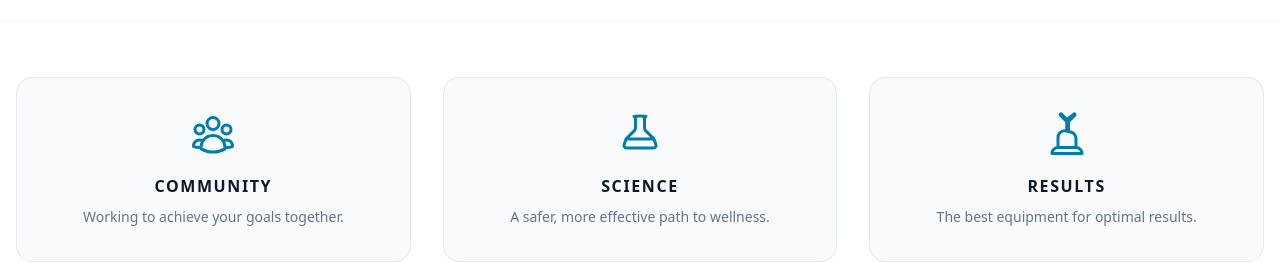
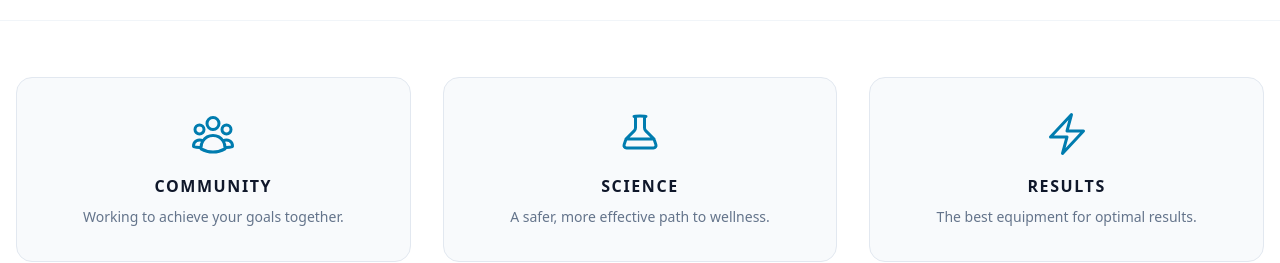
Before and after one commit to neverxpected/arco, a Next.js app: page / in a window 1280 px wide. Shown: the part 852-1115 px from the top of the page. Built offline with nearby package versions, Linux system fonts and the light colour scheme.

Commit message:
feat: implement homepage with hero video, animated pillars, and CTA sections

```diff
--- a/app/page.tsx
+++ b/app/page.tsx
@@ -20,12 +20,12 @@ const staggerContainer: Variants = {
   hidden: { opacity: 0 },
   visible: {
     opacity: 1,
-    transition: { staggerChildren: 0.15 },
+    transition: { staggerChildren: 0.2 },
   },
 };
 
 const cardItem: Variants = {
-  hidden: { opacity: 0, y: 30 },
+  hidden: { opacity: 0, y: 50 },
   visible: {
     opacity: 1,
     y: 0,
@@ -33,16 +33,24 @@ const cardItem: Variants = {
   },
 };
 
-/* ─── Hero text cascade — each child gets a progressively longer delay ─── */
+/* ─── Hero text cascade — using container stagger ─── */
 
-const heroChild = (delay: number): Variants => ({
-  hidden: { opacity: 0, y: 40 },
+const heroStaggerContainer: Variants = {
+  hidden: { opacity: 0 },
+  visible: {
+    opacity: 1,
+    transition: { staggerChildren: 0.2 },
+  },
+};
+
+const heroFadeUp: Variants = {
+  hidden: { opacity: 0, y: 30 },
   visible: {
     opacity: 1,
     y: 0,
-    transition: { duration: 0.8, ease: [0.21, 0.47, 0.32, 0.98], delay },
+    transition: { duration: 0.8, ease: [0.21, 0.47, 0.32, 0.98] },
   },
-});
+};
 
 export default function Home() {
   const heroVideoRef = useRef<HTMLDivElement | null>(null);
@@ -72,7 +80,7 @@ export default function Home() {
 
     // Try to play immediately and on data-ready events
     const tryPlay = () => {
-      video.play().catch(() => {});
+      video.play().catch(() => { });
     };
     tryPlay();
     video.addEventListener('loadedmetadata', tryPlay, { once: true });
@@ -103,17 +111,17 @@ export default function Home() {
           className="relative z-10 text-center px-4 sm:px-6 w-full max-w-4xl mx-auto pt-24 pb-8"
           initial="hidden"
           animate="visible"
-          variants={staggerContainer}
+          variants={heroStaggerContainer}
         >
           <motion.p
-            variants={heroChild(0.2)}
+            variants={heroFadeUp}
             className="text-[#007CAF] text-xs font-bold tracking-[0.3em] uppercase mb-1"
           >
             Fulshear, Texas
           </motion.p>
 
           <motion.h1
-            variants={heroChild(0.4)}
+            variants={heroFadeUp}
             className="text-white text-4xl md:text-6xl lg:text-7xl font-black uppercase leading-none mb-6"
           >
             What&apos;s<br />
@@ -121,14 +129,14 @@ export default function Home() {
           </motion.h1>
 
           <motion.p
-            variants={heroChild(0.6)}
+            variants={heroFadeUp}
             className="text-white/70 text-[13px] min-[400px]:text-sm sm:text-base md:text-lg max-w-[95%] sm:max-w-xl mx-auto mb-8"
           >
             Science-based wellness, an inspiring community, and the highest-quality equipment at our 27,000 square-foot facility.
           </motion.p>
 
           <motion.div
-            variants={heroChild(0.8)}
+            variants={heroFadeUp}
             className="flex flex-col sm:flex-row flex-wrap justify-center items-center gap-3"
           >
             <a href="https://arcofitgym.clubautomation.com/member-portal/locations/1/memberships" target="_blank" rel="noopener noreferrer" className="bg-[#007CAF] hover:brightness-110 text-white font-bold px-6 py-3 rounded transition-all hover:scale-105 tracking-wider uppercase text-xs">
@@ -166,14 +174,14 @@ export default function Home() {
           variants={staggerContainer}
           initial="hidden"
           whileInView="visible"
-          viewport={{ once: true, margin: '-100px' }}
+          viewport={{ once: true, amount: 0.2 }}
         >
           {[
             {
               label: 'Community',
               desc: 'Working to achieve your goals together.',
               icon: (
-                <svg xmlns="http://www.w3.org/2000/svg" className="w-12 h-12 mx-auto mb-4 text-[#007CAF]" fill="none" viewBox="0 0 24 24" stroke="currentColor" strokeWidth={1.5}>
+                <svg xmlns="http://www.w3.org/2000/svg" className="w-12 h-12 mx-auto mb-4 text-[#007CAF] transition-transform duration-300 group-hover:scale-110" fill="none" viewBox="0 0 24 24" stroke="currentColor" strokeWidth={1.5}>
                   <path strokeLinecap="round" strokeLinejoin="round" d="M18 18.72a9.094 9.094 0 0 0 3.741-.479 3 3 0 0 0-4.682-2.72m.94 3.198.001.031c0 .225-.012.447-.037.666A11.944 11.944 0 0 1 12 21c-2.17 0-4.207-.576-5.963-1.584A6.062 6.062 0 0 1 6 18.719m12 0a5.971 5.971 0 0 0-.941-3.197m0 0A5.995 5.995 0 0 0 12 12.75a5.995 5.995 0 0 0-5.058 2.772m0 0a3 3 0 0 0-4.681 2.72 8.986 8.986 0 0 0 3.74.477m.94-3.197a5.971 5.971 0 0 0-.94 3.197M15 6.75a3 3 0 1 1-6 0 3 3 0 0 1 6 0Zm6 3a2.25 2.25 0 1 1-4.5 0 2.25 2.25 0 0 1 4.5 0Zm-13.5 0a2.25 2.25 0 1 1-4.5 0 2.25 2.25 0 0 1 4.5 0Z" />
                 </svg>
               ),
@@ -182,7 +190,7 @@ export default function Home() {
               label: 'Science',
               desc: 'A safer, more effective path to wellness.',
               icon: (
-                <svg xmlns="http://www.w3.org/2000/svg" className="w-12 h-12 mx-auto mb-4 text-[#007CAF]" fill="none" viewBox="0 0 24 24" stroke="currentColor" strokeWidth={1.5}>
+                <svg xmlns="http://www.w3.org/2000/svg" className="w-12 h-12 mx-auto mb-4 text-[#007CAF] transition-transform duration-300 group-hover:scale-110" fill="none" viewBox="0 0 24 24" stroke="currentColor" strokeWidth={1.5}>
                   <path strokeLinecap="round" strokeLinejoin="round" d="M9.75 3.104v5.714a2.25 2.25 0 0 1-.659 1.591L5 14.5M9.75 3.104c-.251.023-.501.05-.75.082m.75-.082a24.301 24.301 0 0 1 4.5 0m0 0v5.714a2.25 2.25 0 0 0 .659 1.591L19 14.5M14.25 3.104c.251.023.501.05.75.082M5 14.5l-.938 2.813c-.293.879.3 1.687 1.188 1.687h13.5c.888 0 1.48-.808 1.188-1.687L19 14.5m-14 0h14" />
                 </svg>
               ),
@@ -191,8 +199,8 @@ export default function Home() {
               label: 'Results',
               desc: 'The best equipment for optimal results.',
               icon: (
-                <svg xmlns="http://www.w3.org/2000/svg" className="w-12 h-12 mx-auto mb-4 text-[#007CAF]" fill="none" viewBox="0 0 24 24" stroke="currentColor" strokeWidth={1.5}>
-                  <path strokeLinecap="round" strokeLinejoin="round" d="M16.5 18.75h-9m9 0a3 3 0 0 1 3 3h-15a3 3 0 0 1 3-3m9 0v-4.5A3.375 3.375 0 0 0 13.125 10.875h-.375m3.75 7.875v-4.5a3.375 3.375 0 0 0-3.375-3.375h-.375m0 0V6.219c0-.297.118-.583.33-.793l2.83-2.83a.374.374 0 0 0-.528-.528L12 4.875l-2.757-2.807a.374.374 0 0 0-.528.528l2.83 2.83c.211.21.33.496.33.793V10.5m0 0h-.375A3.375 3.375 0 0 0 7.5 13.875v4.875" />
+                <svg xmlns="http://www.w3.org/2000/svg" className="w-12 h-12 mx-auto mb-4 text-[#007CAF] transition-transform duration-300 group-hover:scale-110" fill="none" viewBox="0 0 24 24" stroke="currentColor" strokeWidth={1.5}>
+                  <path strokeLinecap="round" strokeLinejoin="round" d="M3.75 13.5l10.5-11.25L12 10.5h8.25L9.75 21.75 12 13.5H3.75z" />
                 </svg>
               ),
             },
@@ -200,7 +208,7 @@ export default function Home() {
             <motion.div
               key={i}
               variants={cardItem}
-              className="text-center bg-slate-50 rounded-2xl p-6 md:p-8 border border-slate-200"
+              className="text-center bg-slate-50 rounded-2xl p-6 md:p-8 border border-slate-200 group cursor-pointer transition-all duration-300 hover:-translate-y-2 hover:border-[#007CAF]/50 hover:shadow-[0_8px_30px_rgba(0,124,175,0.12)]"
             >
               {item.icon}
               <h3 className="text-base font-black uppercase tracking-widest mb-2 text-slate-900">{item.label}</h3>
```
